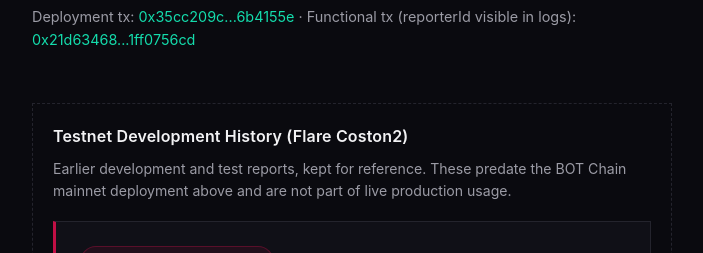
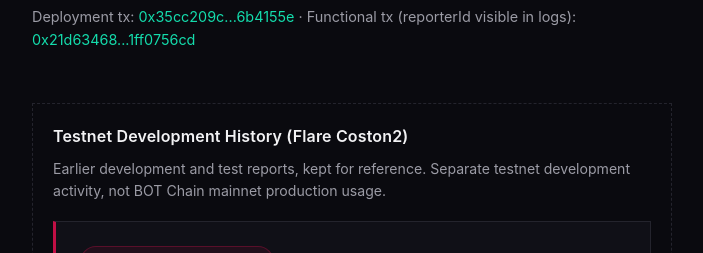
Before and after one commit to solocreativeone/safety_incident_log, a website: page index.html in a window 1280 px wide. Shown: the part 854-1107 px from the top of the page, without its empty margins (288-991 px from the left). Drawn offline with Linux system fonts and the light colour scheme.

Commit message:
Update testnet section note for clarity

```diff
--- a/index.html
+++ b/index.html
@@ -290,7 +290,7 @@
 
     <section class="testnet-section">
       <h2>Testnet Development History (Flare Coston2)</h2>
-      <p class="section-note">Earlier development and test reports, kept for reference. These predate the BOT Chain mainnet deployment above and are not part of live production usage.</p>
+      <p class="section-note">Earlier development and test reports, kept for reference. Separate testnet development activity, not BOT Chain mainnet production usage.</p>
       <div class="network-panel testnet" style="margin-bottom: 18px;">
         <span class="badge testnet">Flare Coston2 Testnet</span>
         <div class="links">
```
